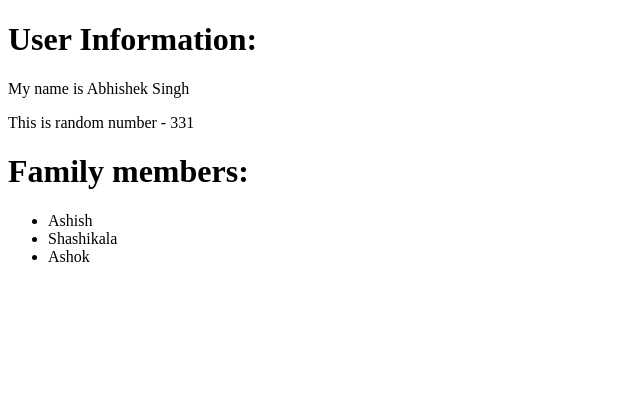
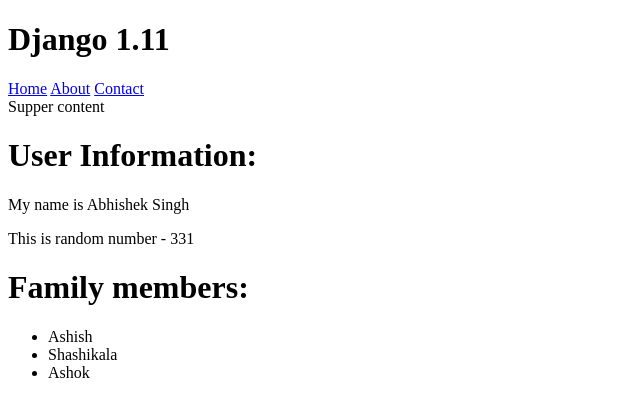
Before and after one commit to abhiArtmania/trydjango1-11, a Django app: page / in a window 1280 px wide. Shown: the top 417 px of the page, without its empty margins (0-640 px from the left). Run offline with Django 3.2, Linux system fonts and the light colour scheme.

Commit message:
template inheritance

```diff
--- a/src/muypicky/urls.py
+++ b/src/muypicky/urls.py
@@ -22,8 +22,10 @@
 
 urlpatterns = [
     url(r'^admin/', admin.site.urls),
-    url(r'^$',views.home),
     url(r'^string/',views.string),
     url(r'^simpleHtml/',views.simpleHtml),
-    url(r'^stringSubtution/',views.stringSubtution)
+    url(r'^stringSubtution/',views.stringSubtution),
+    url(r'^$',views.home),
+    url(r'^about/',views.about),
+    url(r'^contact/',views.contact)
 ]
--- a/src/restaurants/views.py
+++ b/src/restaurants/views.py
@@ -42,5 +42,11 @@
     'age':num,
     'familyMembers':['Ashish','Shashikala','Ashok']
     }
-    return render(request,'base.html',context)
+    return render(request,'home.html',context)
     # render(request,templatename,pythonDictionary)
+
+def about(request):
+    return render(request,'about.html',{})
+
+def contact(request):
+    return render(request,'contact.html',{})
--- /dev/null
+++ b/src/templates/about.html
@@ -0,0 +1,5 @@
+{% extends "base.html" %}
+{% block title %}About || {{block.super}} {% endblock %}
+{% block content %}
+  <h1>About:</h1>
+{% endblock %}
--- a/src/templates/base.html
+++ b/src/templates/base.html
@@ -1,27 +1,21 @@
 <!DOCTYPE html>
 <html lang=en>
   <head>
+    <title>
+      {% block title %}
+        Django 1.11
+      {% endblock %}
+    </title>
+  </head>
     <body>
-      {% if UserExist %}
-        <h1>User Information:</h1>
-        <p>My name is {{username}}</p>
-        <p>This is random number - {{age}}</p>
-        {% if age|divisibleby:"2" %}
-          <p>Age id even</p>
-        {% endif %}
-      {% else %}
-        <p>No User Found</p>
-      {% endif %}
-
-      <h1>Family members:</h1>
-      {% if familyMembers %}
-      <ul>
-        {% for members in familyMembers %}
-          <li key="{{members}}">{{members}}</li>
-        {% endfor %}
-      </ul>
-      {% endif %}
-
+      <h1>Django 1.11</h1>
+      <a href='/'>Home</a>
+      <a href='/about'>About</a>
+      <a href='/contact'>Contact</a>
+      <div class='container'>
+        {% block content %}
+          Supper content
+        {% endblock content%}
+    </div>
     </body>
-  </head>
 </html>
--- /dev/null
+++ b/src/templates/contact.html
@@ -0,0 +1,5 @@
+{% extends "base.html" %}
+{% block title %}Contact || {{block.super}} {% endblock %}
+{% block content %}
+  <h1>Contact:</h1>
+{% endblock content %}
--- /dev/null
+++ b/src/templates/home.html
@@ -0,0 +1,29 @@
+{% extends "base.html" %}
+{% block title %}{{block.super}} {% endblock %}
+{% block content %}
+{{block.super}}
+{% if UserExist %}
+  <h1>User Information:</h1>
+  <p>My name is {{username}}</p>
+  <p>This is random number - {{age}}</p>
+  {% if age|divisibleby:"2" %}
+    <p>Age id even</p>
+  {% endif %}
+{% else %}
+  <p>No User Found</p>
+{% endif %}
+
+<h1>Family members:</h1>
+{% if familyMembers %}
+<ul>
+  {% for members in familyMembers %}
+    <li
+      key="{{members}}"
+      class="{% cycle 'odd' 'even' %}"
+    >
+      {{members}}
+    </li>
+  {% endfor %}
+</ul>
+{% endif %}
+{% endblock %}
```
